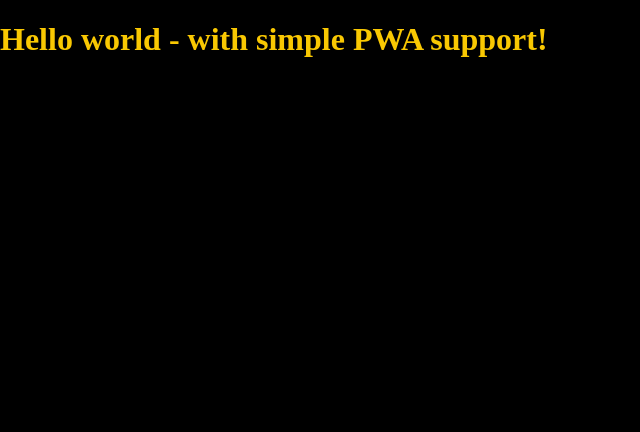
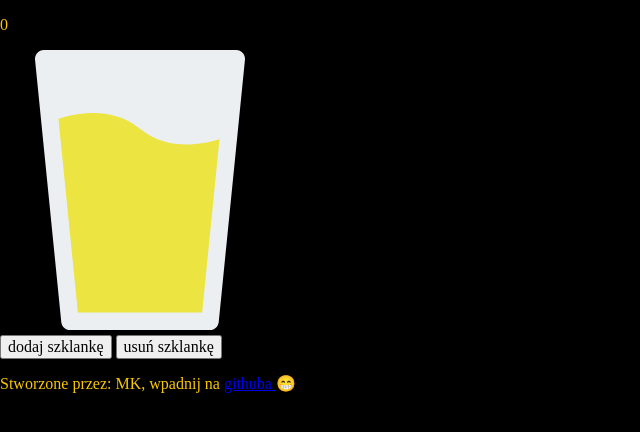
Before and after one commit to Raviraven/html-wtf-drink-your-water, a website: page src/content/index.html in a window 1280 px wide. Shown: the whole page, without its empty margins (0-640 px from the left). Drawn offline with nearby package versions, Linux system fonts and the light colour scheme; files that its build step writes are made by us from their sources.

Commit message:
html: basic structure implemented

```diff
--- a/src/content/index.html
+++ b/src/content/index.html
@@ -1,5 +1,6 @@
 <!DOCTYPE html>
-<html lang="en">
+<html lang="pl">
+
 <head>
   <meta charset="UTF-8" />
   <meta name="viewport" content="width=device-width, initial-scale=1.0" />
@@ -14,23 +15,45 @@
 
   <link rel="manifest" href="manifest.json" />
   <meta name="apple-mobile-web-app-capable" content="yes" />
-    <link
-      rel="apple-touch-icon"
-      sizes="192x192"
-      href="assets/pwa/icons/icon-192x192.png"
-    />
+  <link rel="apple-touch-icon" sizes="192x192" href="assets/pwa/icons/icon-192x192.png" />
 
-    <link
-      rel="icon"
-      type="image/png"
-      href="assets/pwa/icons/icon-192x192.png"
-    />
+  <link rel="icon" type="image/png" href="assets/pwa/icons/icon-192x192.png" />
 
   <link rel="stylesheet" href="css/main.css" />
 </head>
+
 <body>
-    <h1>Hello world - with simple PWA support!</h1>
+
+  <header>
+  </header>
+
+  <main class="main">
+    <section class="glass">
+      <p class="glass__counter">0</p>
+      <!-- <img class="glass_image" src="/assets/img/water-glass.svg" alt="Szklanka wody."> -->
+
+      <svg width="280" height="280" viewBox="0 0 280 280" fill="none" xmlns="http://www.w3.org/2000/svg">
+        <path class="glass__container"
+          d="M242.748 2.8875C241.085 1.05 238.74 0 236.255 0H43.7555C41.288 0 38.9255 1.05 37.263 2.8875C35.618 4.7075 34.7955 7.1575 35.0405 9.625L61.2905 272.125C61.7455 276.605 65.508 280 70.0055 280H210.005C214.503 280 218.265 276.605 218.703 272.125L244.953 9.625C245.215 7.1575 244.41 4.7075 242.748 2.8875Z"
+          fill="#ECEFF1" />
+        <path class="glass__water"
+          d="M219.455 89.25L202.13 262.5H77.8805L58.4555 68.775C80.3305 61.775 113.58 57.05 140.005 78.75C165.555 99.75 197.755 95.9 219.455 89.25Z"
+          fill="#EBE441" />
+      </svg>
+    </section>
+
+    <section class="navigation">
+      <button class="navigation__add">dodaj szklankę</button>
+      <button class="navigation__remove">usuń szklankę</button>
+    </section>
+  </main>
+
+  <footer class="footer">
+    <p class="footer__paragraph">Stworzone przez: MK, wpadnij na <a class="footer__link"
+        href="https://github.com/raviraven" target="_blank"> githuba </a> 😁</p>
+  </footer>
 
   <script src="js/main.js"></script>
 </body>
+
 </html>
```
Also changed, not shown: src/assets/img/water-glass.svg (added). Lines whose indentation alone changed are shown as unchanged.
